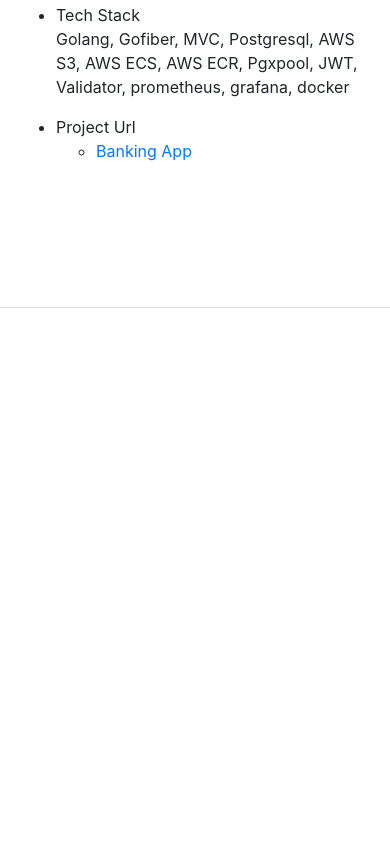
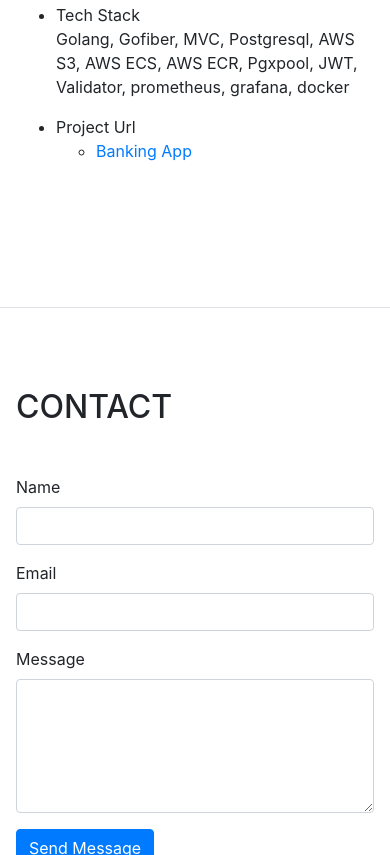
Before and after one commit to bayazidsustami/bayazidsustami.github.io, a website with bundled scripts: page index.html in a window 390 px wide. Shown: the part 11145-12000 px from the top of the page. Before the commit the page ends 11453 px from the top, so only its background shows below. Built offline with nearby package versions, Linux system fonts and the light colour scheme; a web font is replaced by a local one.

Commit message:
feat: add contact section with form to index.html

```diff
--- a/index.html
+++ b/index.html
@@ -59,6 +59,9 @@
             </li>
             <li class="nav-item">
                 <a class="nav-link js-scroll-trigger" href="#portofolio">Portofolios</a>
+            </li>
+            <li class="nav-item">
+                <a class="nav-link js-scroll-trigger" href="#contact">Contact</a>
             </li>
         </ul>
     </div>
@@ -600,6 +603,31 @@
         </div>
     </section>
 
+    <section class="resume-section p-3 p-lg-5 d-flex flex-column" id="contact">
+        <div class="my-auto">
+            <h2 class="mb-5">Contact</h2>
+            <div class="row">
+                <div class="col-md-8 mx-auto">
+                    <form action="https://formspree.io/f/YOUR_FORM_ID" method="POST">
+                        <div class="form-group">
+                            <label for="name">Name</label>
+                            <input type="text" class="form-control" id="name" name="name" required>
+                        </div>
+                        <div class="form-group">
+                            <label for="email">Email</label>
+                            <input type="email" class="form-control" id="email" name="_replyto" required>
+                        </div>
+                        <div class="form-group">
+                            <label for="message">Message</label>
+                            <textarea class="form-control" id="message" name="message" rows="5" required></textarea>
+                        </div>
+                        <button type="submit" class="btn btn-primary">Send Message</button>
+                    </form>
+                </div>
+            </div>
+        </div>
+    </section>
+
 </div>
 
 <!-- Bootstrap core JavaScript -->
```
